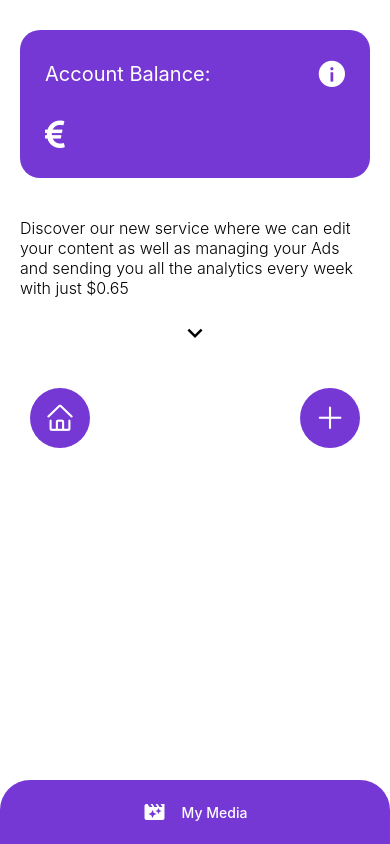
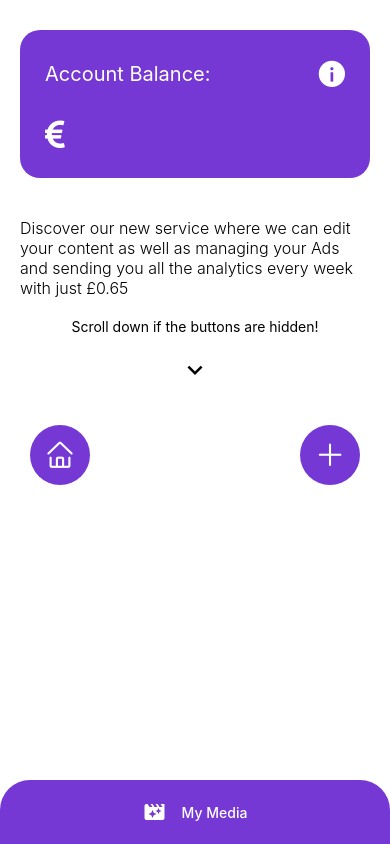
Before and after one commit to Divock19s/sila-mobile-app, a React Native app: screen /MBInterface in a window 390 px wide. Built offline with nearby package versions, Linux system fonts and the light colour scheme.

Commit message:
added download functionality to media buying

```diff
--- a/pages/AddMediaPage.js
+++ b/pages/AddMediaPage.js
@@ -1,4 +1,4 @@
-import { View, Text, Image, Pressable, Dimensions, Alert, FlatList, ActivityIndicator } from 'react-native';
+import { View, Text, Image, Pressable, Dimensions, Alert, FlatList, ActivityIndicator, Linking } from 'react-native';
 import { AntDesign } from '@expo/vector-icons';
 import { MaterialIcons } from '@expo/vector-icons';
 import { Video, ResizeMode } from 'expo-av';
@@ -7,6 +7,7 @@ import { useState, useContext, useEffect } from 'react';
 import data from '../Context';
 import AsyncStorage from '@react-native-async-storage/async-storage';
 import { useNavigation } from '@react-navigation/native';
+import { Feather } from '@expo/vector-icons';
 
 const AddMediaPage = () => {
 
@@ -307,6 +308,9 @@ const AddMediaPage = () => {
                                             videoRegex.test(m) && (
                                                 <View style={[{height: height / 5}, {borderRadius: 20}, {overflow: 'hidden'}, {marginBottom: 20}]}>
                                                     <Video style={[{flex: 1}]} source={{uri: m}} useNativeControls resizeMode={ResizeMode.COVER} />
+                                                    <Pressable onPress={() => Linking.openURL(m)} style={[{padding: 10}, {backgroundColor: '#7538D4'}, {borderRadius: 100 / 2}, {position: 'absolute'}, {right: 10}, {top: 10}]}>
+                                                        <Feather name="download-cloud" size={24} color="#fff" />
+                                                    </Pressable>
                                                 </View>
                                             )
                                         }
@@ -315,6 +319,9 @@ const AddMediaPage = () => {
                                             imageRegex.test(m) && (
                                                 <View style={[{height: height / 5}, {borderRadius: 20}, {overflow: 'hidden'}, {marginBottom: 20}]}>
                                                     <Image source={{uri: m}} style={[{height: '100%'}, {width: '100%'}]} />
+                                                    <Pressable onPress={() => Linking.openURL(m)} style={[{padding: 10}, {backgroundColor: '#7538D4'}, {borderRadius: 100 / 2}, {position: 'absolute'}, {right: 10}, {top: 10}]}>
+                                                        <Feather name="download-cloud" size={24} color="#fff" />
+                                                    </Pressable>
                                                 </View>
                                             )
                                         }
--- a/pages/MBInterface.js
+++ b/pages/MBInterface.js
@@ -82,7 +82,8 @@ const MBInterface = () => {
                             <Text style={[{fontWeight: 600}]}>Hi there! {userInfo.userName}</Text>
                         )
                     }
-                    <Text style={[{fontSize: 16}, {fontWeight: 300}]}>Discover our new service where we can edit your content as well as managing your Ads and sending you all the analytics every week with just $0.65</Text>
+                    <Text style={[{fontSize: 16}, {fontWeight: 300}]}>Discover our new service where we can edit your content as well as managing your Ads and sending you all the analytics every week with just £0.65</Text>
+                    <Text>Scroll down if the buttons are hidden!</Text>
                     <MaterialIcons name="keyboard-arrow-down" size={30} color="black" />
                 </View>
 
--- a/pages/MyMediaPage.js
+++ b/pages/MyMediaPage.js
@@ -1,9 +1,10 @@
-import { View, Text, ScrollView, Image, Dimensions, FlatList } from 'react-native';
+import { View, Text, ScrollView, Image, Dimensions, FlatList, Pressable, Linking } from 'react-native';
 import { Video, ResizeMode } from 'expo-av';
 import { Entypo } from '@expo/vector-icons';
 import { MaterialCommunityIcons } from '@expo/vector-icons';
 import { useEffect, useState } from 'react';
 import AsyncStorage from '@react-native-async-storage/async-storage';
+import { Feather } from '@expo/vector-icons';
 
 const MyMediaPage = () => {
 
@@ -61,6 +62,9 @@ const MyMediaPage = () => {
                                             videoRegex.test(m) && (
                                                 <View style={[{height: height / 5}, {borderRadius: 20}, {overflow: 'hidden'}, {marginBottom: 20}]}>
                                                     <Video style={[{flex: 1}]} source={{uri: m}} useNativeControls resizeMode={ResizeMode.COVER} />
+                                                    <Pressable onPress={() => Linking.openURL(m)} style={[{padding: 10}, {backgroundColor: '#7538D4'}, {borderRadius: 100 / 2}, {position: 'absolute'}, {right: 10}, {top: 10}]}>
+                                                        <Feather name="download-cloud" size={24} color="#fff" />
+                                                    </Pressable>
                                                 </View>
                                             )
                                         }
@@ -69,6 +73,9 @@ const MyMediaPage = () => {
                                             imageRegex.test(m) && (
                                                 <View style={[{height: height / 5}, {borderRadius: 20}, {overflow: 'hidden'}, {marginBottom: 20}]}>
                                                     <Image source={{uri: m}} style={[{height: '100%'}, {width: '100%'}]} />
+                                                    <Pressable onPress={() => Linking.openURL(m)} style={[{padding: 10}, {backgroundColor: '#7538D4'}, {borderRadius: 100 / 2}, {position: 'absolute'}, {right: 10}, {top: 10}]}>
+                                                        <Feather name="download-cloud" size={24} color="#fff" />
+                                                    </Pressable>
                                                 </View>
                                             )
                                         }
```
